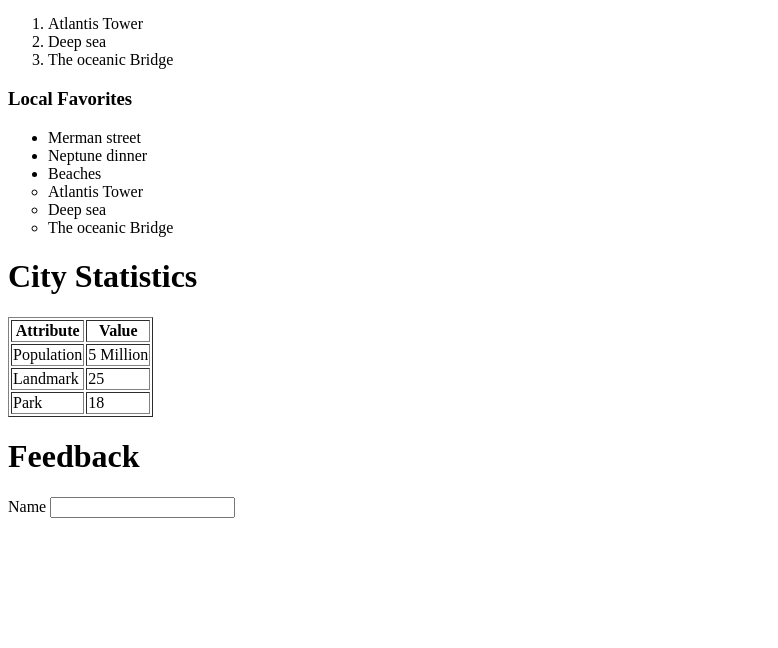
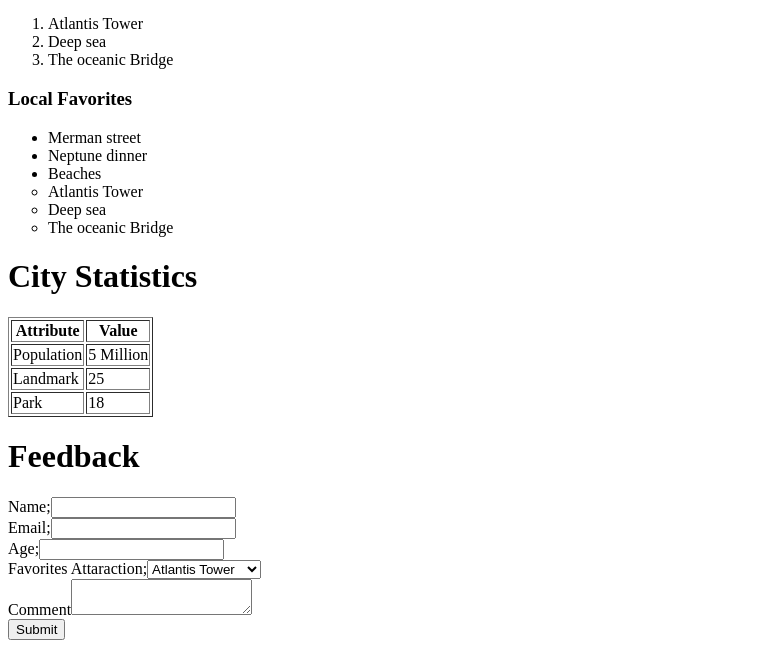
Before and after one commit to massyvipin/html-code, a plain HTML site: page index.html in a window 1280 px wide. Shown: the part 575-1223 px from the top of the page, without its empty margins (0-778 px from the left). Before the commit the page ends 1101 px from the top, so only its background shows below. Drawn offline with Linux system fonts and the light colour scheme.

Commit message:
Add files via upload

```diff
--- a/index.html
+++ b/index.html
@@ -35,7 +35,7 @@
     <li type = "circle">The oceanic Bridge</li>
 </ul>
 <h1>City Statistics</h1>
-<table border="1">
+<table border ="1">
     <tr>
         <th>Attribute</th>
         <th>Value</th>
@@ -54,6 +54,19 @@
     </tr>
 </table>
 <h1>Feedback</h1>
-Name <input type = "text">
+Name;<input type = "text" required>
+<br>
+
+ Email;<input type = "email" required>
+<br>
+Age;<input type = "number" required>
+<br>
+Favorites Attaraction;<select>
+<option>Atlantis Tower</option>
+<option>Merman street</option>
+<option>Neptune dinner</option>
+</select><br>
+Comment<textarea></textarea><br>
+<input type = "submit" value = "Submit">
 </body>
 </html>
```
